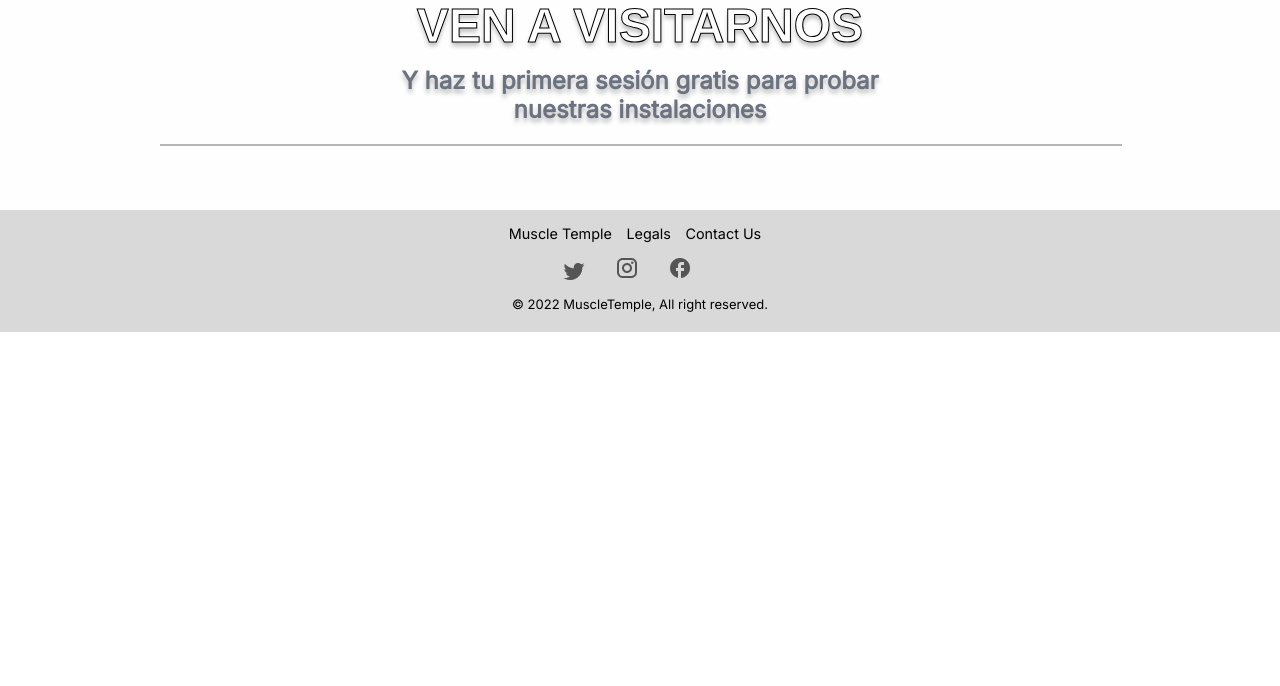
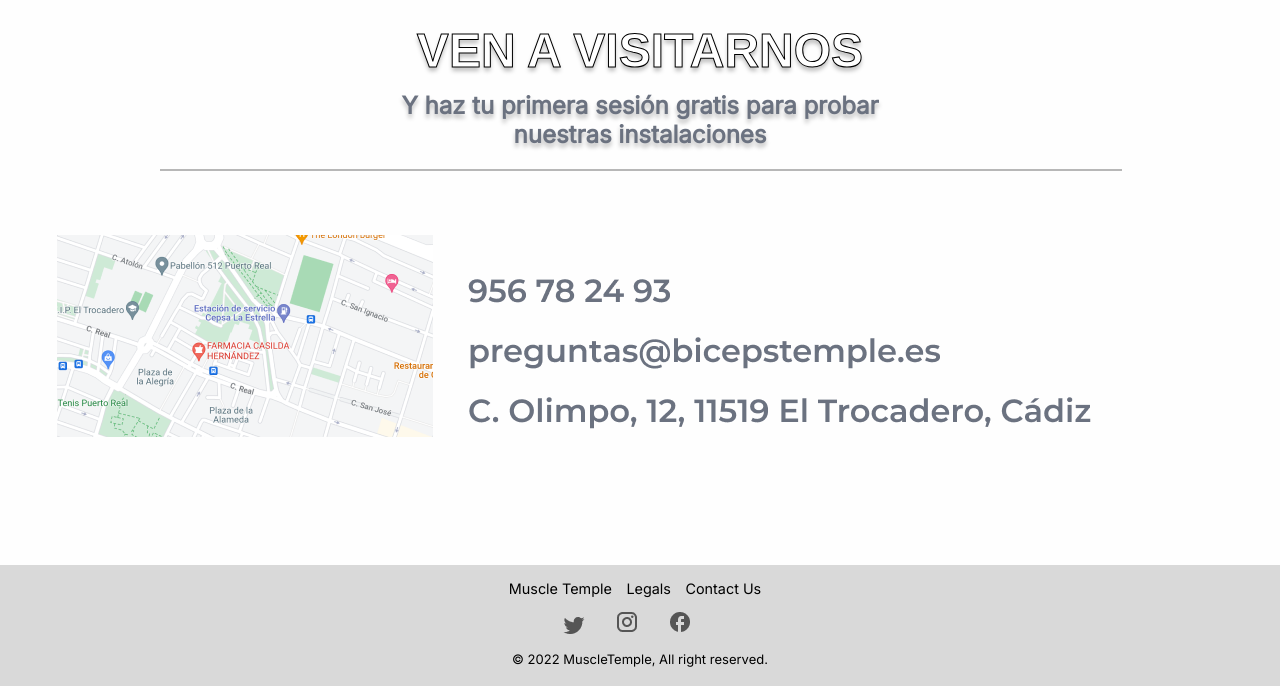
Before and after one commit to AlexandreViry/PW-muscle-Temple, a PHP site: page / in a window 1280 px wide. Shown: the part 1887-2573 px from the top of the page. Before the commit the page ends 2219 px from the top, so only its background shows below. Run offline with PHP 8.4, Linux system fonts and the light colour scheme.

Commit message:
[ADD] map

```diff
--- a/index.css
+++ b/index.css
@@ -19,7 +19,7 @@ header {
     justify-content: space-between;
     position: relative;
     width: 100%;
-    height: 12%;
+    height: 140px;
     min-height: 110px;
     box-shadow: 0px 4px 4px rgba(0, 0, 0, 0.25);
 }
@@ -162,6 +162,14 @@ section input {
 }
 
 /*FIN Superponer elementos en la img principal*/
+
+.map {
+    justify-content: center;
+    margin: auto;
+    margin-bottom: 10%;
+    display: flex;
+    width: 100%;
+}
 
 /*Title framed*/
 
--- a/index.html
+++ b/index.html
@@ -103,6 +103,9 @@
         <div id="bar2"></div>
     </div>
 
+    <div class="map">
+        <img src="img/Map.png">
+    </div>
     <footer>
         <div class="enlaces">
             <a href="#">Muscle Temple</a>
```
Also changed, not shown: img/Map.png (added).
